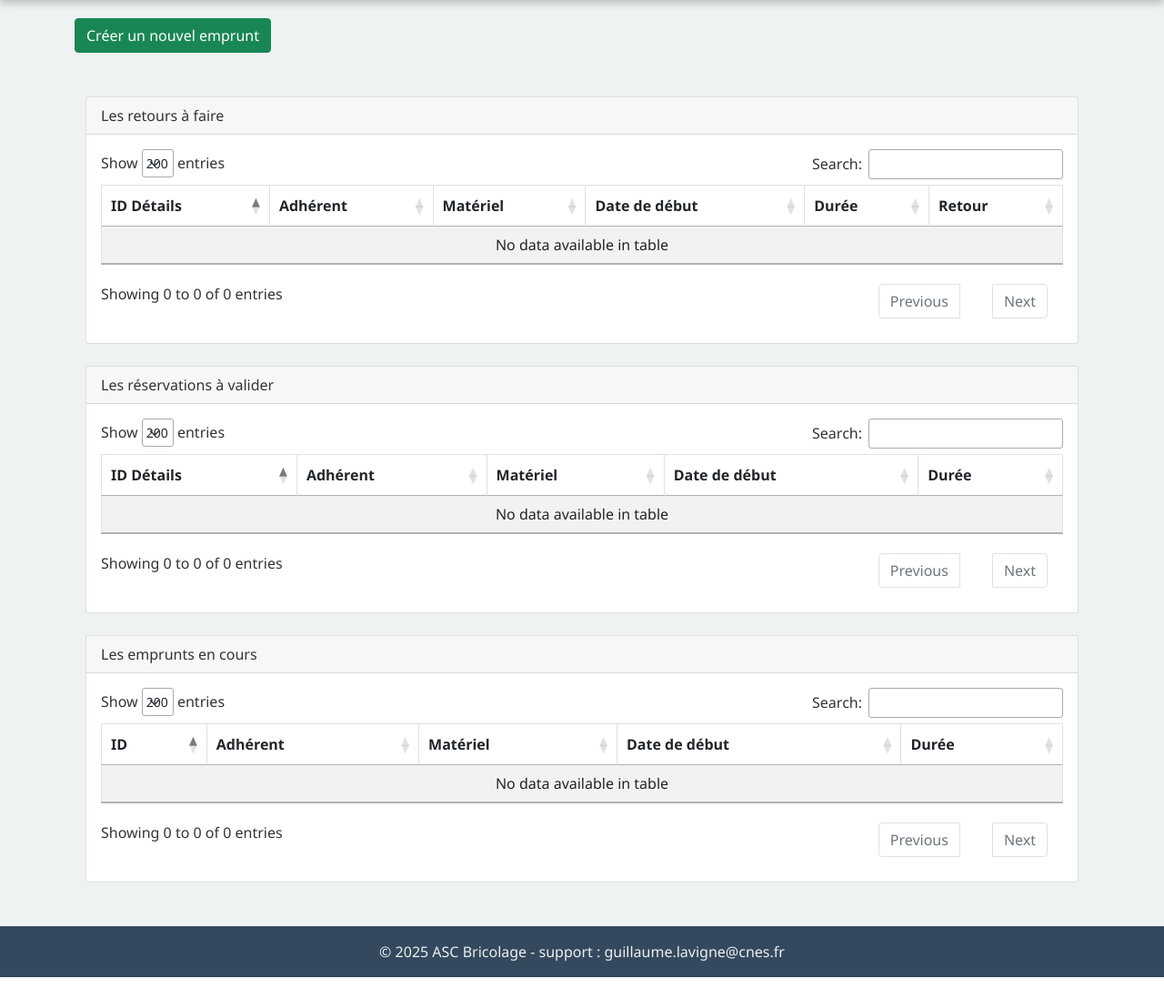
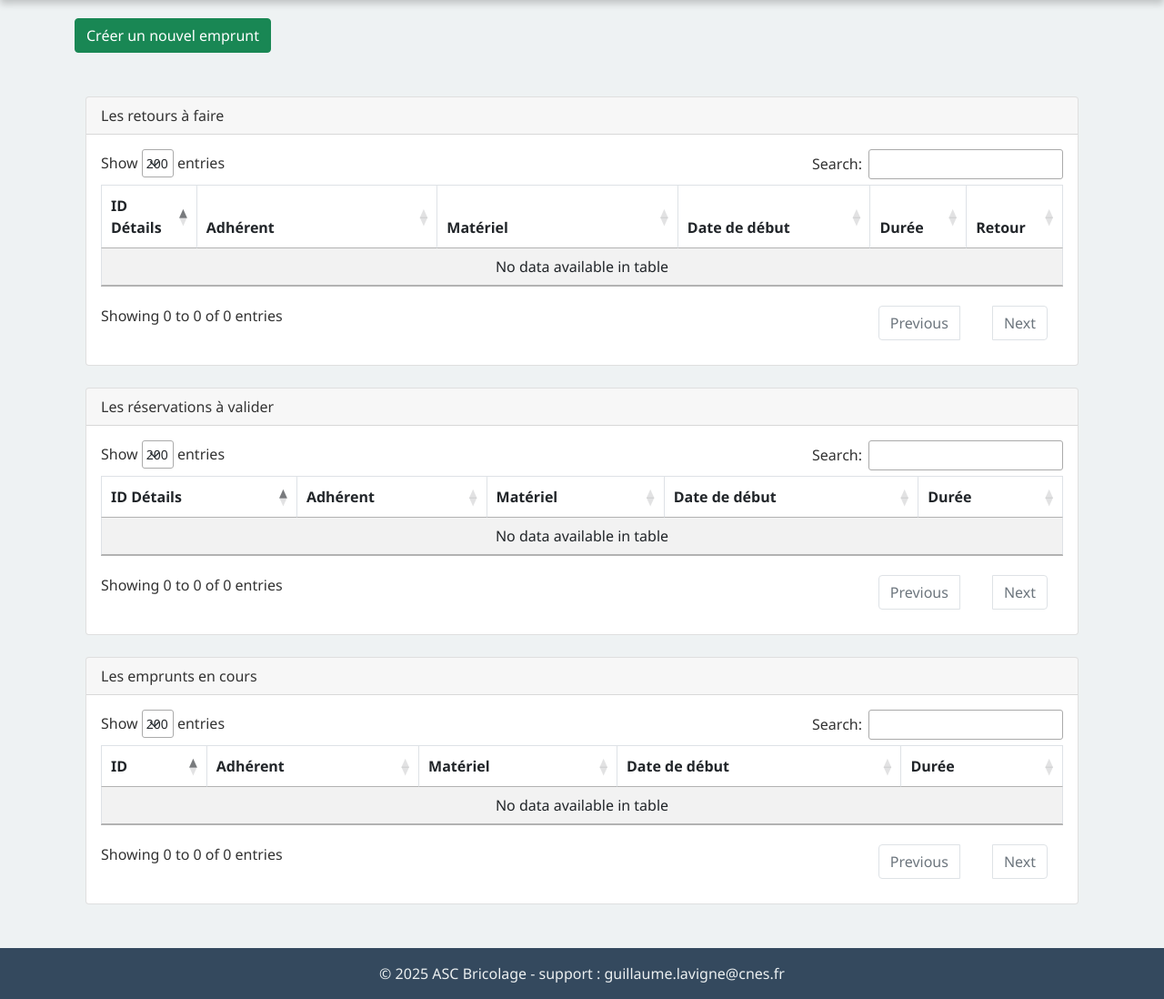
Before and after one commit to darlington72/pyascbrico, a Flask app: page /emprunts in a window 1280 px wide. Shown: the part 62-1160 px from the top of the page at 91% size. Before the commit the page ends 1136 px from the top, so only its background shows below. Run offline with Flask 3, Linux system fonts and the light colour scheme; data that the repository does not hold is empty; some libraries are stand-ins or nearby versions.

Commit message:
responsive pour smartphone

```diff
--- a/templates/base.html
+++ b/templates/base.html
@@ -83,12 +83,13 @@
             }
         }
 
-        @media (max-width: 576px) {
-            .navbar-nav {
-                text-align: center;
+        @media screen and (max-width: 768px) {
+            table {
+                font-size: 12px;
             }
-            .navbar-nav .nav-link {
-                padding: 10px 5px; /* Espacement plus réduit sur mobile */
+            th, td {
+                padding: 5px;
+                white-space: nowrap;
             }
         }
     </style>
--- a/templates/emprunts.html
+++ b/templates/emprunts.html
@@ -13,16 +13,16 @@
         <div class="card-header">
             Les retours à faire
         </div>
-        <div class="card-body">
+        <div class="card-body table-responsive">
             <table id="materielTable" class="table table-bordered table-striped">
                 <thead>
                     <tr>
-                        <th>ID Détails</th>
-                        <th>Adhérent</th>
-                        <th>Matériel</th>
-                        <th>Date de début</th>
-                        <th>Durée</th>
-                        <th>Retour</th>
+                        <th style="width: 10%;">ID Détails</th>
+                        <th style="width: 25%;">Adhérent</th>
+                        <th style="width: 25%;">Matériel</th>
+                        <th style="width: 20%;">Date de début</th>
+                        <th style="width: 10%;">Durée</th>
+                        <th style="width: 10%;">Retour</th>
                     </tr>
                 </thead>
                 <tbody>
@@ -30,7 +30,7 @@
                         <tr>
                             <td><a href="{{ url_for('get_emprunt', id_emprunt=emprunt_en_cours.id_emprunt) }}">{{ emprunt_en_cours.id_emprunt }}</a></td>
                             <td>{{ emprunt_en_cours.adherent.prenom }} {{ emprunt_en_cours.adherent.nom }}</td>
-                            <td>{{ emprunt_en_cours.materiel.nom_materiel }}</td>
+                            <td>{{ emprunt_en_cours.materiel.numero_materiel }} - {{ emprunt_en_cours.materiel.nom_materiel }}</td>
                             <td>{{ emprunt_en_cours.date_debut }}</td>
                             <td>{{ emprunt_en_cours.duree }}</td>
                             <td><a href="{{ url_for('retour_emprunt', id_emprunt=emprunt_en_cours.id_emprunt) }}">Faire le retour</a></td>
@@ -46,7 +46,7 @@
         <div class="card-header">
             Les réservations à valider
         </div>
-        <div class="card-body">
+        <div class="card-body table-responsive">
             <table id="materielTableReservation" class="table table-bordered table-striped">
                 <thead>
                     <tr>
@@ -62,7 +62,7 @@
                         <tr>
                             <td><a href="{{ url_for('get_emprunt', id_emprunt=emprunt_reserve.id_emprunt) }}">{{ emprunt_reserve.id_emprunt }}</a></td>
                             <td>{{ emprunt_reserve.adherent.prenom }} {{ emprunt_reserve.adherent.nom }}</td>
-                            <td>{{ emprunt_reserve.materiel.nom_materiel }}</td>
+                            <td>{{ emprunt_en_cours.materiel.numero_materiel }} - {{ emprunt_reserve.materiel.nom_materiel }}</td>
                             <td>{{ emprunt_reserve.date_debut }}</td>
                             <td>{{ emprunt_reserve.duree }}</td>
                         </tr>
@@ -76,7 +76,7 @@
         <div class="card-header">
             Les emprunts en cours
         </div>
-        <div class="card-body">
+        <div class="card-body table-responsive">
             <table id="materielTableEncours" class="table table-bordered table-striped">
                 <thead>
                     <tr>
@@ -92,7 +92,7 @@
                         <tr>
                             <td><a href="{{ url_for('get_emprunt', id_emprunt=emprunt_courant.id_emprunt) }}">{{ emprunt_courant.id_emprunt }}</a></td>
                             <td>{{ emprunt_courant.adherent.prenom }} {{ emprunt_courant.adherent.nom }}</td>
-                            <td>{{ emprunt_courant.materiel.nom_materiel }}</td>
+                            <td>{{ emprunt_en_cours.materiel.numero_materiel }} - {{ emprunt_courant.materiel.nom_materiel }}</td>
                             <td>{{ emprunt_courant.date_debut }}</td>
                             <td>{{ emprunt_courant.duree }}</td>
                         </tr>
@@ -104,52 +104,17 @@
 
 </div>
 
-<!-- Initialisation de DataTables -->
 <script>
     $(document).ready(function() {
-        // Initialisation de DataTables
-        var table = $('#materielTable').DataTable({
-            "paging": true,           // Pagination activée
-            "searching": true,        // Recherche en temps réel activée
-            "ordering": true,         // Tri activé
-            "info": true,             // Affichage de l'information de pagination
-            "lengthMenu": [200,100,-1],  // Options de nombre d'éléments par page
+        $('.table').DataTable({
+            "paging": true,
+            "searching": true,
+            "ordering": true,
+            "info": true,
+            "lengthMenu": [200, 100, -1],
+            "responsive": true,
             "language": {
-                "url": "https://cdn.datatables.net/plug-ins/1.12.1/i18n/French.json" // Traduction en français
-            }
-        });
-    });
-</script>
-
-<!-- Initialisation de DataTables -->
-<script>
-    $(document).ready(function() {
-        // Initialisation de DataTables
-        var table = $('#materielTableReservation').DataTable({
-            "paging": true,           // Pagination activée
-            "searching": true,        // Recherche en temps réel activée
-            "ordering": true,         // Tri activé
-            "info": true,             // Affichage de l'information de pagination
-            "lengthMenu": [200,100,-1],  // Options de nombre d'éléments par page
-            "language": {
-                "url": "https://cdn.datatables.net/plug-ins/1.12.1/i18n/French.json" // Traduction en français
-            }
-        });
-    });
-</script>
-
-<!-- Initialisation de DataTables -->
-<script>
-    $(document).ready(function() {
-        // Initialisation de DataTables
-        var table = $('#materielTableEncours').DataTable({
-            "paging": true,           // Pagination activée
-            "searching": true,        // Recherche en temps réel activée
-            "ordering": true,         // Tri activé
-            "info": true,             // Affichage de l'information de pagination
-            "lengthMenu": [200,100,-1],  // Options de nombre d'éléments par page
-            "language": {
-                "url": "https://cdn.datatables.net/plug-ins/1.12.1/i18n/French.json" // Traduction en français
+                "url": "https://cdn.datatables.net/plug-ins/1.12.1/i18n/French.json"
             }
         });
     });
```
